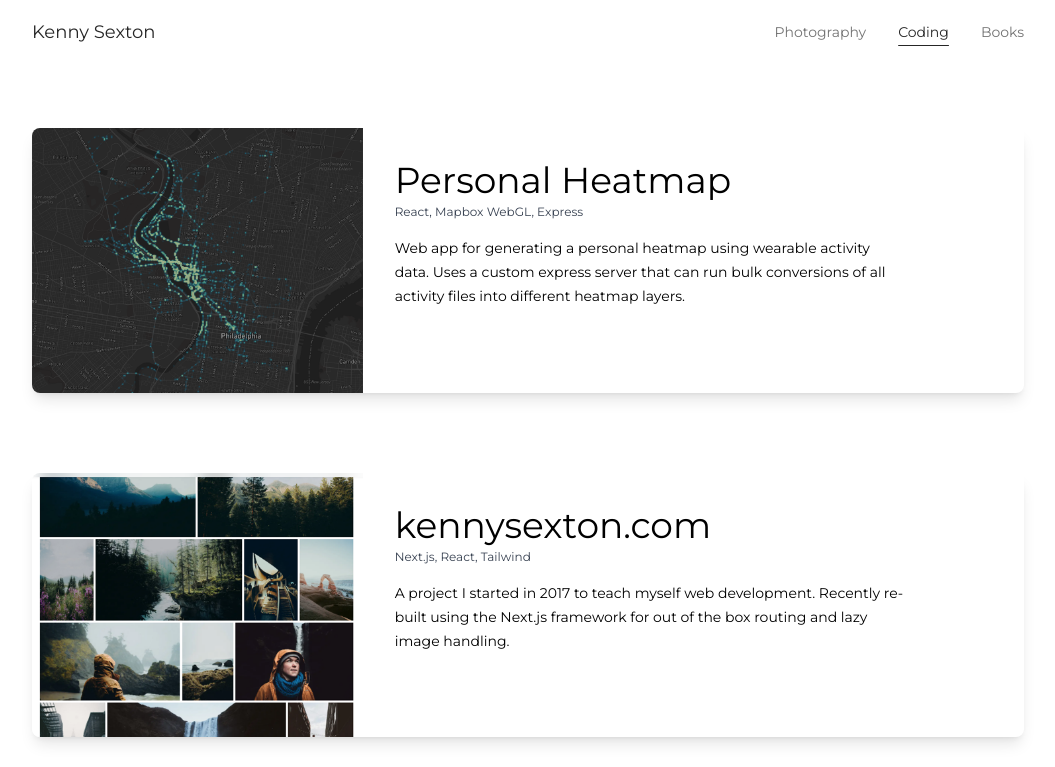
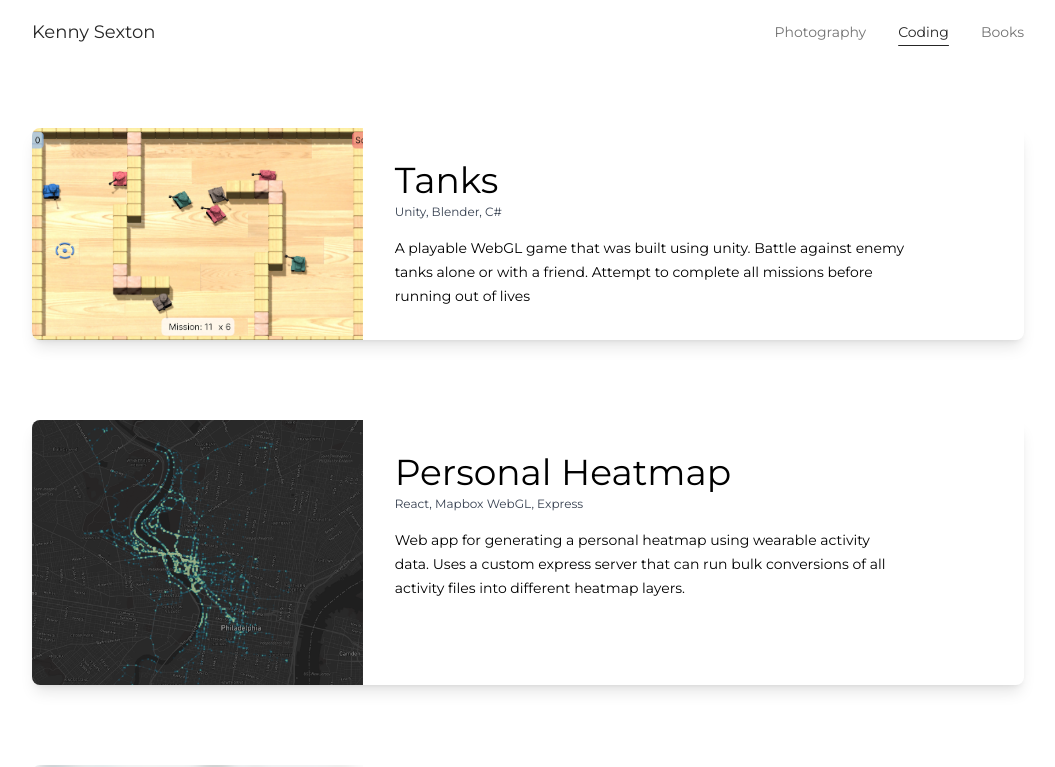
Before and after one commit to kennysexton/kennysexton.com, a Next.js app: page /coding in a window 1280 px wide. Shown: the top 767 px of the page, without its empty margins (112-1167 px from the left). Built offline with nearby package versions, Linux system fonts and the light colour scheme.

Commit message:
adding tank game to website

```diff
--- a/pages/coding.js
+++ b/pages/coding.js
@@ -9,8 +9,16 @@ import contourLine from '@public/project-images/contourlineprinter.png'
 import invisibleI from '@public/project-images/invisible-i.png'
 import mammoth from '@public/project-images/mammoth.png'
 import personalHeatmap from '@public/project-images/personalHeatmap.png'
+import tanks from '@public/project-images/tanks.jpg'
 
 const projects = [
+  {
+    title: 'Tanks',
+    tools: 'Unity, Blender, C#',
+    description: 'A playable WebGL game that was built using unity. Battle against enemy tanks alone or with a friend. Attempt to complete all missions before running out of lives',
+    link: 'https://play.unity.com/en/games/6e18cf49-f1c3-47c9-8a3b-e05e10b85d03/tanksp',
+    source: { ...tanks },
+  },
   {
     title: 'Personal Heatmap',
     tools: 'React, Mapbox WebGL, Express',
```
Also changed, not shown: public/project-images/tanks.jpg (added).
